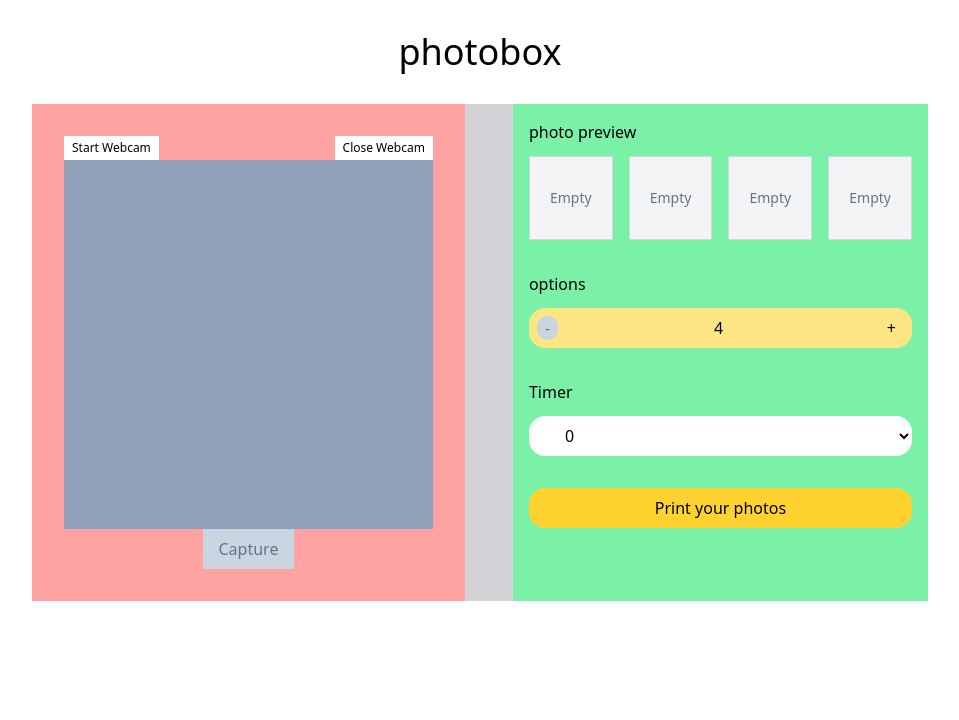
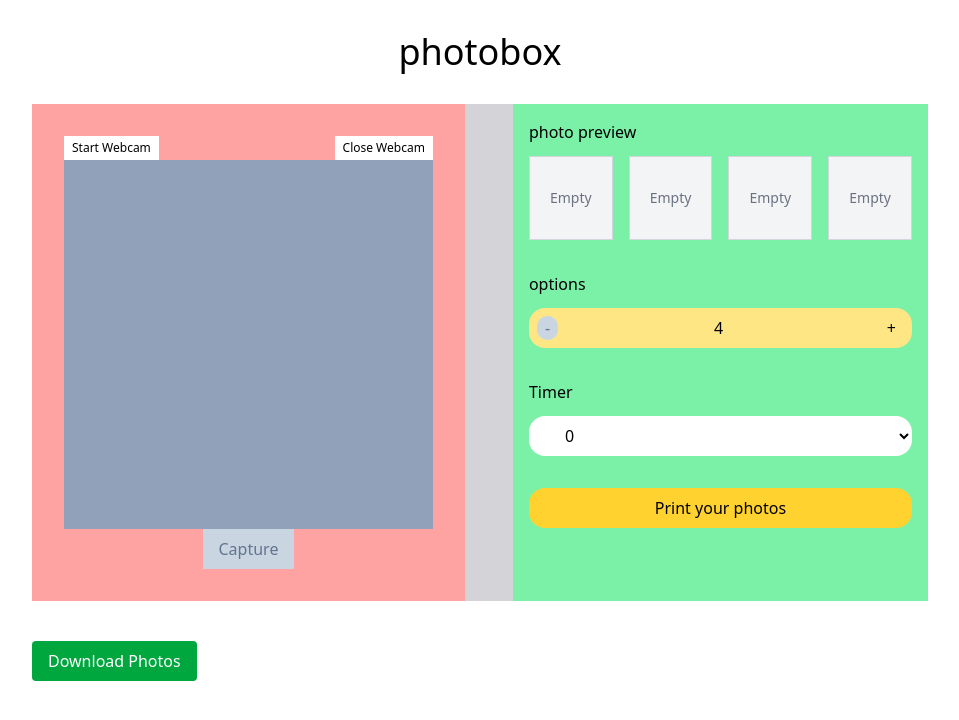
Before and after one commit to halosatrio/photobox, a React (Vite) app: page / in a window 1280 px wide. Both pictures are taken after a click on the button "Print your photos". Shown: the top 720 px of the page, without its empty margins (160-1119 px from the left). Built offline with nearby package versions, Linux system fonts and the light colour scheme.

Commit message:
feat: make collage img and save to computer

```diff
--- a/src/App.tsx
+++ b/src/App.tsx
@@ -6,6 +6,7 @@ function App() {
   const [timer, setTimer] = useState<number>(0);
   const [countdown, setCountdown] = useState<number | null>(null);
   const [isCountingDown, setIsCountingDown] = useState(false);
+  const [showPrintPreview, setShowPrintPreview] = useState(false);
 
   // ====== WEBCAM Functions ====== //
   const videoRef = useRef<HTMLVideoElement>(null);
@@ -101,6 +102,47 @@ function App() {
       return updated;
     });
   };
+
+  // ====== PRINT PHOTOS Functions ====== //
+  const handleDownloadCollage = async () => {
+    const images = await Promise.all(
+      capturedPhotos.map((src) => loadImage(src))
+    );
+
+    const imgWidth = 300; // size per image
+    const imgHeight = 300;
+    const cols = 2;
+    const rows = Math.ceil(images.length / cols);
+
+    const canvas = document.createElement("canvas");
+    canvas.width = cols * imgWidth;
+    canvas.height = rows * imgHeight;
+
+    const ctx = canvas.getContext("2d");
+    if (!ctx) return;
+
+    images.forEach((img, index) => {
+      const x = (index % cols) * imgWidth;
+      const y = Math.floor(index / cols) * imgHeight;
+      ctx.drawImage(img, x, y, imgWidth, imgHeight);
+    });
+
+    const jpgData = canvas.toDataURL("image/jpeg", 0.95);
+    const link = document.createElement("a");
+    link.href = jpgData;
+    link.download = "photo-collage.jpg";
+    document.body.appendChild(link);
+    link.click();
+    document.body.removeChild(link);
+  };
+
+  const loadImage = (src: string): Promise<HTMLImageElement> =>
+    new Promise((resolve) => {
+      const img = new Image();
+      img.onload = () => resolve(img);
+      img.src = src;
+    });
+  // ====== PRINT PHOTOS Functions ====== //
 
   return (
     <div className="max-w-4xl mx-auto">
@@ -213,11 +255,40 @@ function App() {
               <option value={5}>5</option>
             </select>
           </div>
-          <button className="w-full text-center bg-amber-300 py-2 rounded-2xl cursor-pointer hover:bg-amber-500 transition-all duration-200">
+          <button
+            className="w-full text-center bg-amber-300 py-2 rounded-2xl cursor-pointer hover:bg-amber-500 transition-all duration-200"
+            onClick={() => setShowPrintPreview(true)}
+          >
             Print your photos
           </button>
         </div>
       </div>
+
+      {/* PRINT photos */}
+      {showPrintPreview && (
+        <div className="mt-6">
+          <div
+            id="collage-container"
+            className="grid grid-cols-2 gap-2 w-full max-w-md mx-auto"
+          >
+            {capturedPhotos.map((src, i) => (
+              <img
+                key={i}
+                src={src}
+                alt={`Captured ${i}`}
+                className="w-full object-cover"
+              />
+            ))}
+          </div>
+
+          <button
+            className="mt-4 px-4 py-2 bg-green-600 text-white rounded"
+            onClick={handleDownloadCollage}
+          >
+            Download Photos
+          </button>
+        </div>
+      )}
     </div>
   );
 }
```
